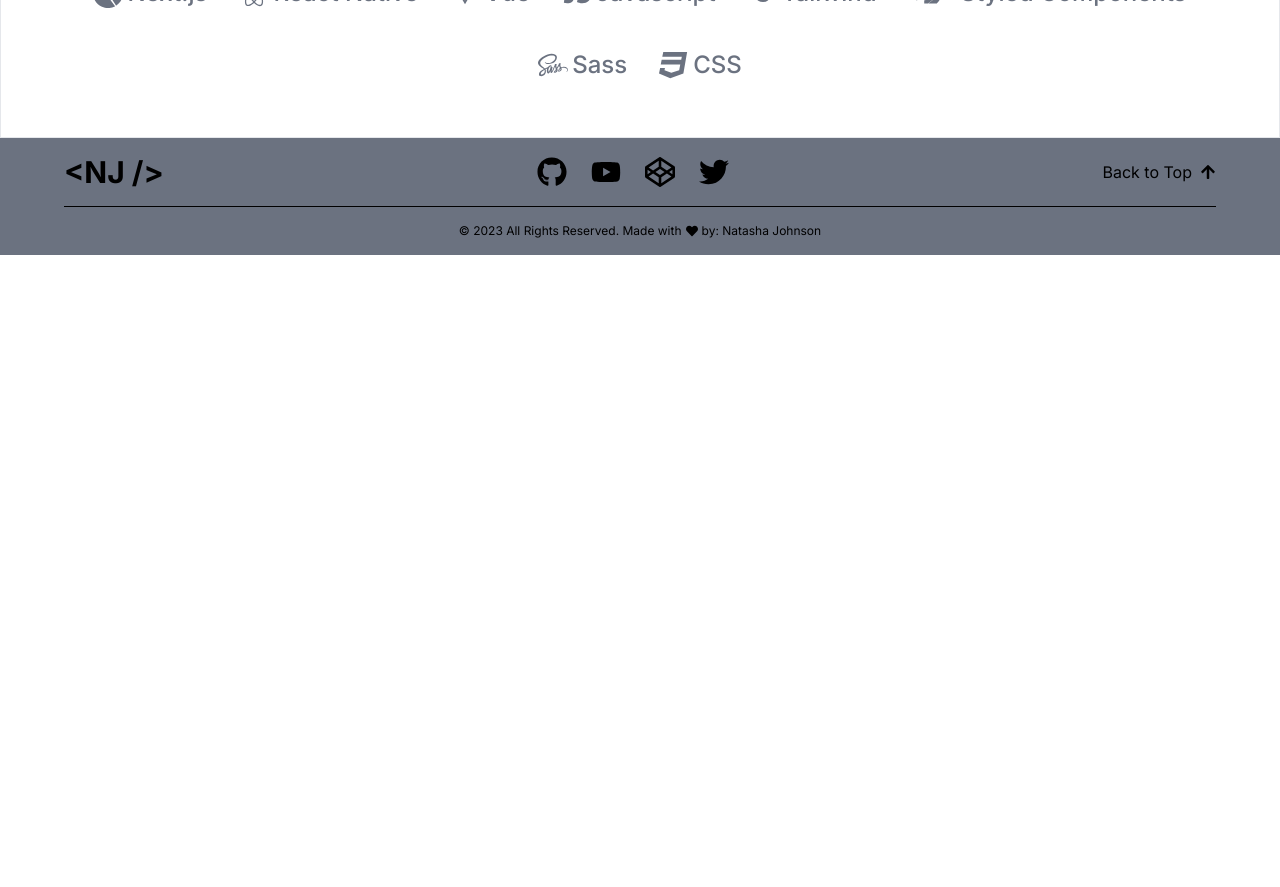
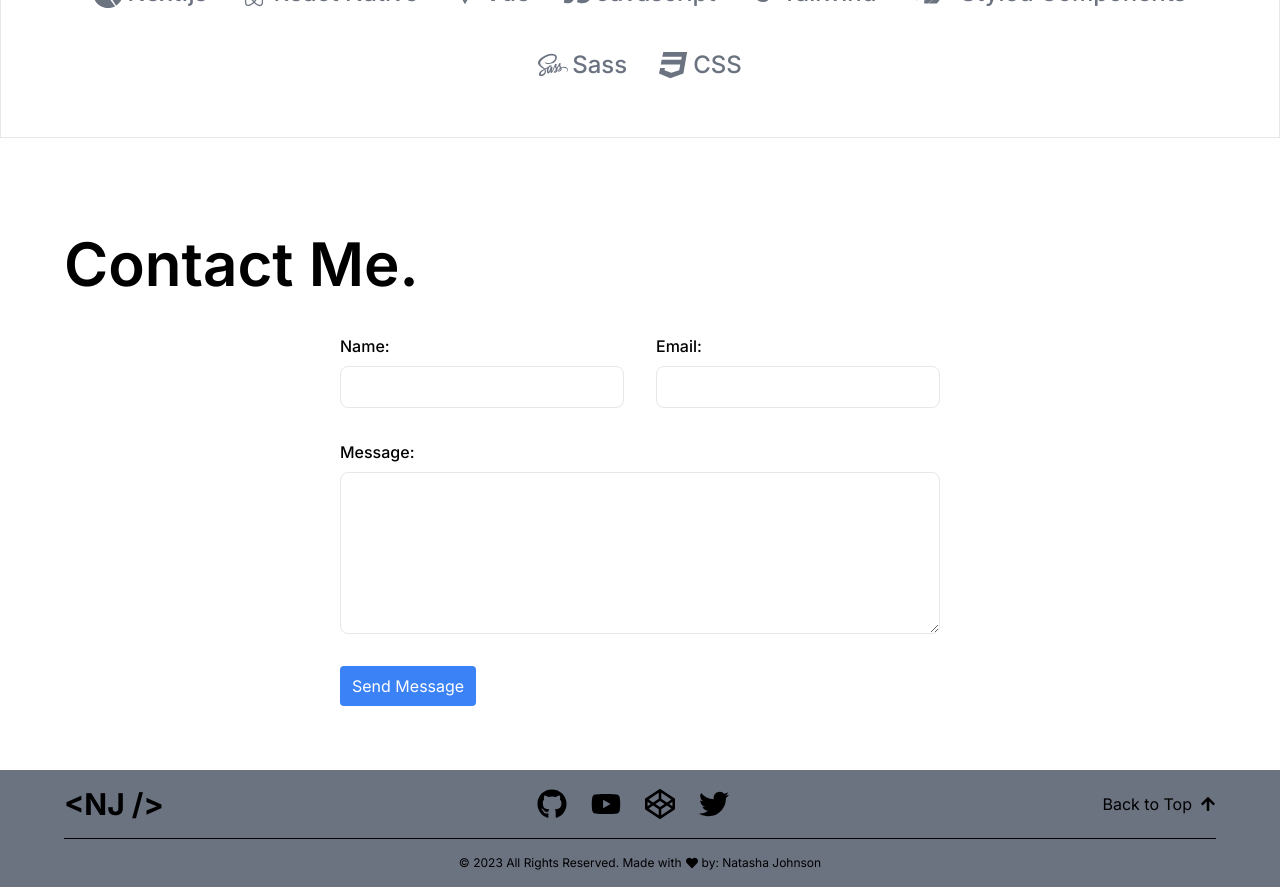
Before and after one commit to artsycoder533/portfolio-v2, a Next.js app: page / in a window 1280 px wide. Shown: the part 2100-2987 px from the top of the page. Before the commit the page ends 2355 px from the top, so only its background shows below. Built offline with nearby package versions, Linux system fonts and the light colour scheme.

Commit message:
chore: add contact section

```diff
--- /dev/null
+++ b/app/components/Contact.tsx
@@ -0,0 +1,17 @@
+import React from "react";
+import Form from "./Form";
+
+type Props = {};
+
+function Contact({}: Props) {
+  return (
+    <section id="contact">
+      <div className="max-w-[1400px] w-[90vw] mx-auto py-16">
+        <h2 className="text-6xl my-8 font-semibold mb-10">Contact Me.</h2>
+        <Form />
+      </div>
+    </section>
+  );
+}
+
+export default Contact;
--- a/app/page.tsx
+++ b/app/page.tsx
@@ -1,3 +1,4 @@
+import Contact from './components/Contact'
 import Hero from './components/Hero'
 import Projects from './components/Projects'
 import Skills from './components/Skills'
@@ -8,6 +9,7 @@ export default function Home() {
   <Hero />
   <Projects />
   <Skills />
+  <Contact />
   </>
   )
 }
```
